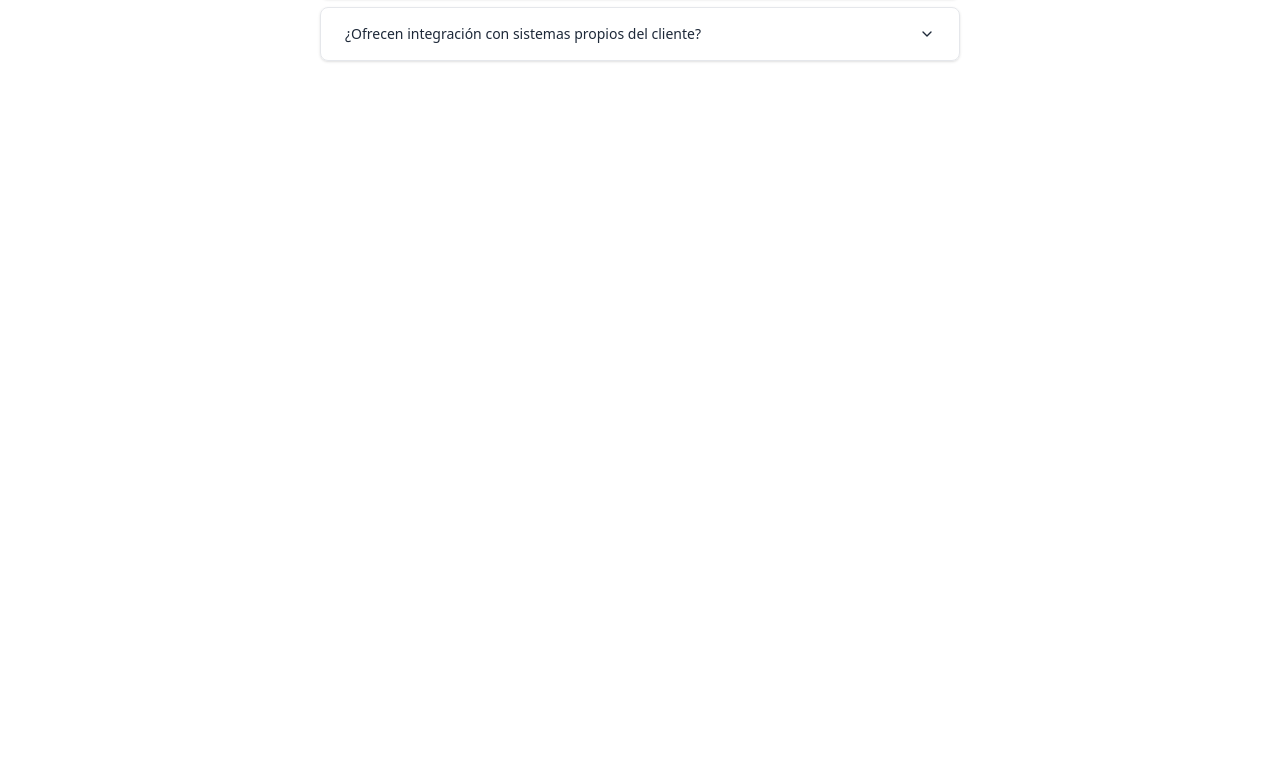
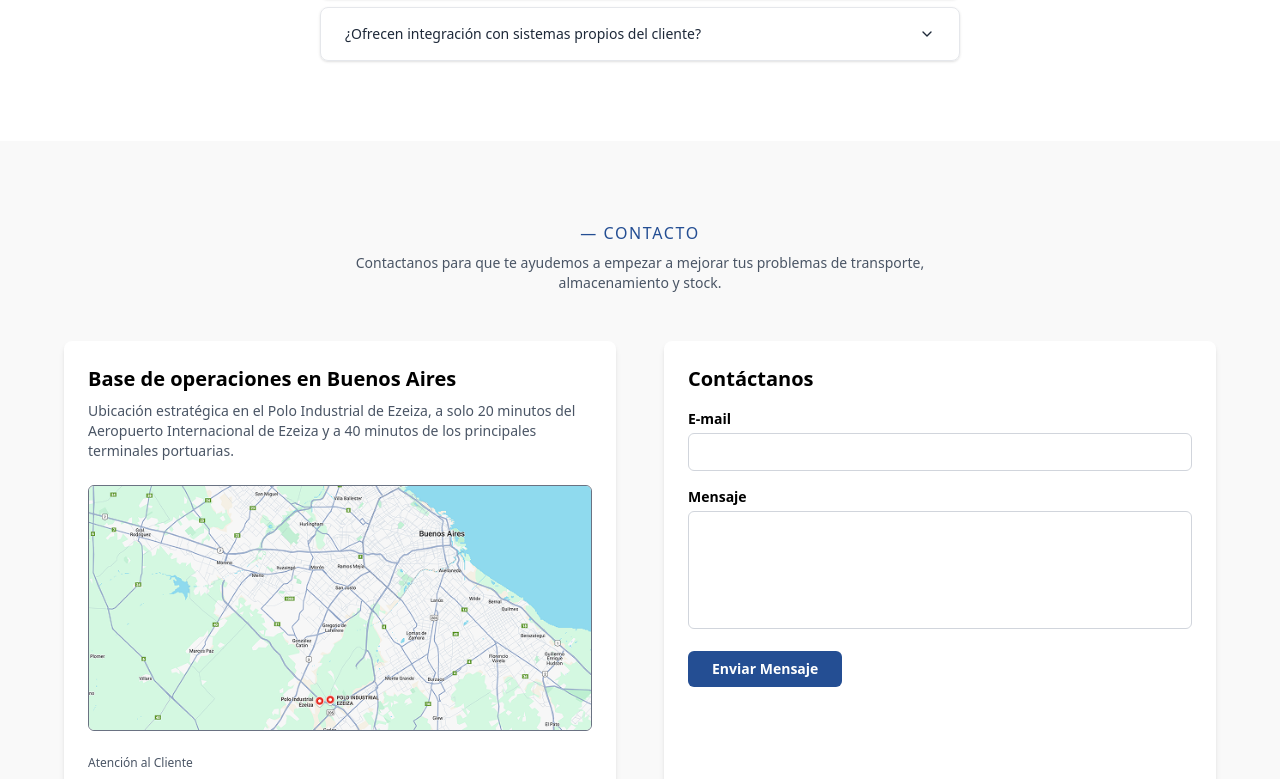
Before and after one commit to stephandenis/blogistics, a Next.js app: page / in a window 1280 px wide. Shown: the part 7451-8230 px from the top of the page. Before the commit the page ends 7592 px from the top, so only its background shows below. Built offline with nearby package versions, Linux system fonts and the light colour scheme; a web font is replaced by a local one.

Commit message:
contacto

```diff
--- /dev/null
+++ b/app/components/Contact.js
@@ -0,0 +1,133 @@
+// components/Contact.js
+"use client";
+
+import Image from "next/image";
+import { useForm, ValidationError } from "@formspree/react";
+
+export default function Contact() {
+  const [state, handleSubmit] = useForm("xovlaaoz");
+
+  if (state.succeeded) {
+    return (
+      <section className='bg-[#F9F9F9] py-20 px-4 text-center'>
+        <h2 className='text-2xl font-bold mb-4 text-[#244E93]'>
+          ¡Gracias por contactarnos!
+        </h2>
+        <p className='text-gray-600'>Te responderemos a la brevedad.</p>
+      </section>
+    );
+  }
+
+  return (
+    <section className='bg-[#F9F9F9] py-20 px-4' id='contacto'>
+      <div className='max-w-6xl mx-auto'>
+        {/* Encabezado */}
+        <div className='text-center mb-12'>
+          <p className='text-md tracking-widest text-[#244E93] font-medium uppercase mb-2'>
+            — Contacto
+          </p>
+          <p className='text-gray-600 text-sm max-w-xl mx-auto'>
+            Contactanos para que te ayudemos a empezar a mejorar tus problemas
+            de transporte, almacenamiento y stock.
+          </p>
+        </div>
+
+        {/* Contenido principal */}
+        <div className='grid lg:grid-cols-2 gap-12'>
+          {/* Columna izquierda */}
+          <div className='bg-white p-6 rounded-lg shadow-md space-y-6'>
+            <div>
+              <h3 className='text-xl font-exo font-semibold'>
+                Base de operaciones en Buenos Aires
+              </h3>
+              <p className='text-sm font-exo text-gray-600 mt-2'>
+                Ubicación estratégica en el Polo Industrial de Ezeiza, a solo 20
+                minutos del Aeropuerto Internacional de Ezeiza y a 40 minutos de
+                los principales terminales portuarias.
+              </p>
+            </div>
+
+            {/* Imagen del mapa */}
+            <div className='w-full'>
+              <a
+                href='https://maps.app.goo.gl/TXxivTKSfq86XAGX9'
+                target='_blank'
+                rel='noopener noreferrer'
+              >
+                <Image
+                  src='/map.png'
+                  alt='Mapa ubicación'
+                  width={600}
+                  height={300}
+                  className='w-full rounded-md border border-gray-500 hover:opacity-90 transition'
+                />
+              </a>
+            </div>
+
+            {/* Teléfono */}
+            <div>
+              <p className='text-xs text-gray-600'>Atención al Cliente</p>
+              <p className='text-[#244E93] font-semibold mt-1'>
+                +54 9 11 6307 3483
+              </p>
+            </div>
+          </div>
+
+          {/* Columna derecha - Formulario */}
+          <div className='bg-white p-6 rounded-lg shadow-md'>
+            <h3 className='text-xl font-semibold mb-4'>Contáctanos</h3>
+            <form onSubmit={handleSubmit} className='space-y-4'>
+              <div>
+                <label
+                  htmlFor='email'
+                  className='block text-sm font-semibold mb-1'
+                >
+                  E-mail
+                </label>
+                <input
+                  id='email'
+                  type='email'
+                  name='email'
+                  className='w-full border border-gray-300 rounded-md px-4 py-2 text-sm focus:outline-none focus:ring-2 focus:ring-[#244E93]'
+                />
+                <ValidationError
+                  prefix='Email'
+                  field='email'
+                  errors={state.errors}
+                />
+              </div>
+
+              <div>
+                <label
+                  htmlFor='message'
+                  className='block text-sm font-semibold mb-1'
+                >
+                  Mensaje
+                </label>
+                <textarea
+                  id='message'
+                  name='message'
+                  rows='5'
+                  className='w-full border border-gray-300 rounded-md px-4 py-2 text-sm resize-none focus:outline-none focus:ring-2 focus:ring-[#244E93]'
+                />
+                <ValidationError
+                  prefix='Message'
+                  field='message'
+                  errors={state.errors}
+                />
+              </div>
+
+              <button
+                type='submit'
+                disabled={state.submitting}
+                className='bg-[#244E93] text-white px-6 py-2 rounded-md font-semibold text-sm hover:bg-[#1f417a] transition'
+              >
+                Enviar Mensaje
+              </button>
+            </form>
+          </div>
+        </div>
+      </div>
+    </section>
+  );
+}
--- a/app/page.js
+++ b/app/page.js
@@ -1,4 +1,5 @@
 import About from "./components/About";
+import Contact from "./components/Contact";
 import FAQ from "./components/FAQ";
 import Feature from "./components/Feature";
 import Hero from "./components/Hero";
@@ -24,6 +25,7 @@ export default function Home() {
       <HowWeWork />
       <OurWorkDesktop />
       <FAQ />
+      <Contact />
     </div>
   );
 }
--- a/package.json
+++ b/package.json
@@ -10,6 +10,7 @@
   },
   "dependencies": {
     "@fontsource-variable/rubik": "^5.2.6",
+    "@formspree/react": "^3.0.0",
     "lucide-react": "^0.525.0",
     "next": "15.3.5",
     "react": "^19.0.0",
```
Also changed, not shown: public/map.png (added), 1 other file (tests, documents, lock files or other folders).
